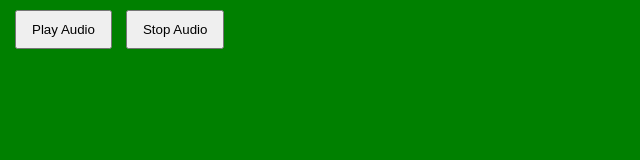
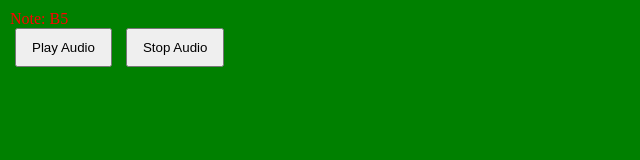
Before and after one commit to jnruby/jnruby.github.io, a website: page ultravioleta/index.html in a window 1280 px wide. Shown: the whole page, without its empty margins (0-640 px from the left). Drawn offline with Linux system fonts and the light colour scheme.

Commit message:
pitch display

```diff
--- a/ultravioleta/index.html
+++ b/ultravioleta/index.html
@@ -7,7 +7,9 @@
 </head>
 <body>
     <div id="container"></div>
+
     <div class="controls">
+    <div id="frequencyDisplay"></div>
         <button onclick="playAudio()">Play Audio</button>
         <button onclick="stopAudio()">Stop Audio</button>
     </div>
--- /dev/null
+++ b/ultravioleta/package.json
@@ -0,0 +1,5 @@
+{
+  "dependencies": {
+    "pitchy": "^4.1.0"
+  }
+}
--- a/ultravioleta/script.js
+++ b/ultravioleta/script.js
@@ -74,6 +74,12 @@ function startGlissando() {
     sineOscillator.frequency.setValueAtTime(endFrequency + 50, startTime);
     squareOscillator.frequency.setValueAtTime(endFrequency, startTime);
     endFrequency = randomFrequency(65.41, 1500);
+
+
+    // Convert frequency to note name and update display
+    let noteName = frequencyToNoteName(endFrequency);
+    updateFrequencyDisplay(noteName);
+
     sineOscillator.frequency.linearRampToValueAtTime(endFrequency + 50, glissandoEndTime);
     squareOscillator.frequency.linearRampToValueAtTime(endFrequency, glissandoEndTime);
 
@@ -110,6 +116,38 @@ function startGlissando() {
         });
 }
 
+function updateFrequencyDisplay(noteName) {
+    document.getElementById('frequencyDisplay').textContent = `Note: ${noteName}`;
+}
+
+function frequencyToNoteName(frequency) {
+    const A4 = 440;
+    const A4NoteNumber = 69; // MIDI note number for A4
+    const halfStep = 12 * Math.log2(frequency / A4);
+    const noteNumber = Math.round(halfStep) + A4NoteNumber;
+
+    const scale = ["C", "C#", "D", "D#", "E", "F", "F#", "G", "G#", "A", "A#", "B"];
+    const octave = Math.floor(noteNumber / 12) - 1;
+    const noteIndex = noteNumber % 12;
+    const noteName = scale[noteIndex];
+
+    // Calculate the difference in cents
+    const centDifference = 1200 * Math.log2(frequency / A4) - Math.round(halfStep) * 100;
+
+    // Determine if the note is closer to a quarter tone sharp or flat
+    let quarterToneIndicator = '';
+    if (centDifference > 25) {
+        quarterToneIndicator = '^';
+    } else if (centDifference < -25) {
+        quarterToneIndicator = '_';
+    }
+
+    return noteName + quarterToneIndicator + octave;
+}
+
+let noteName = frequencyToNoteName(endFrequency);
+updateFrequencyDisplay(noteName);
+
 function startColorChange() {
     document.querySelectorAll('.color-block').forEach(block => {
         const interval = setInterval(() => changeBlockColor(block), Math.random() * 5000 + 2000);
--- a/ultravioleta/style.css
+++ b/ultravioleta/style.css
@@ -31,3 +31,7 @@ button {
     margin: 0 5px;
     cursor: pointer;
 }
+
+#frequencyDisplay {
+    color: red;
+}
```
Also changed, not shown: 1 other file.
